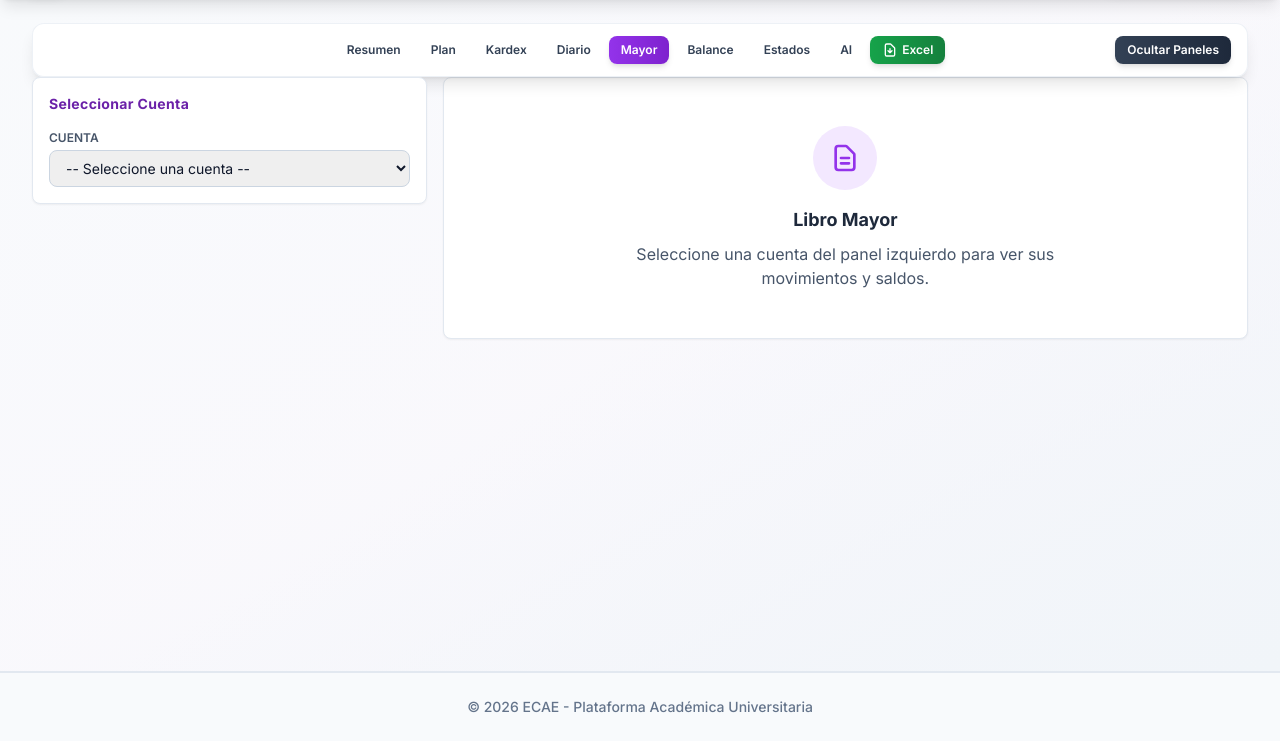
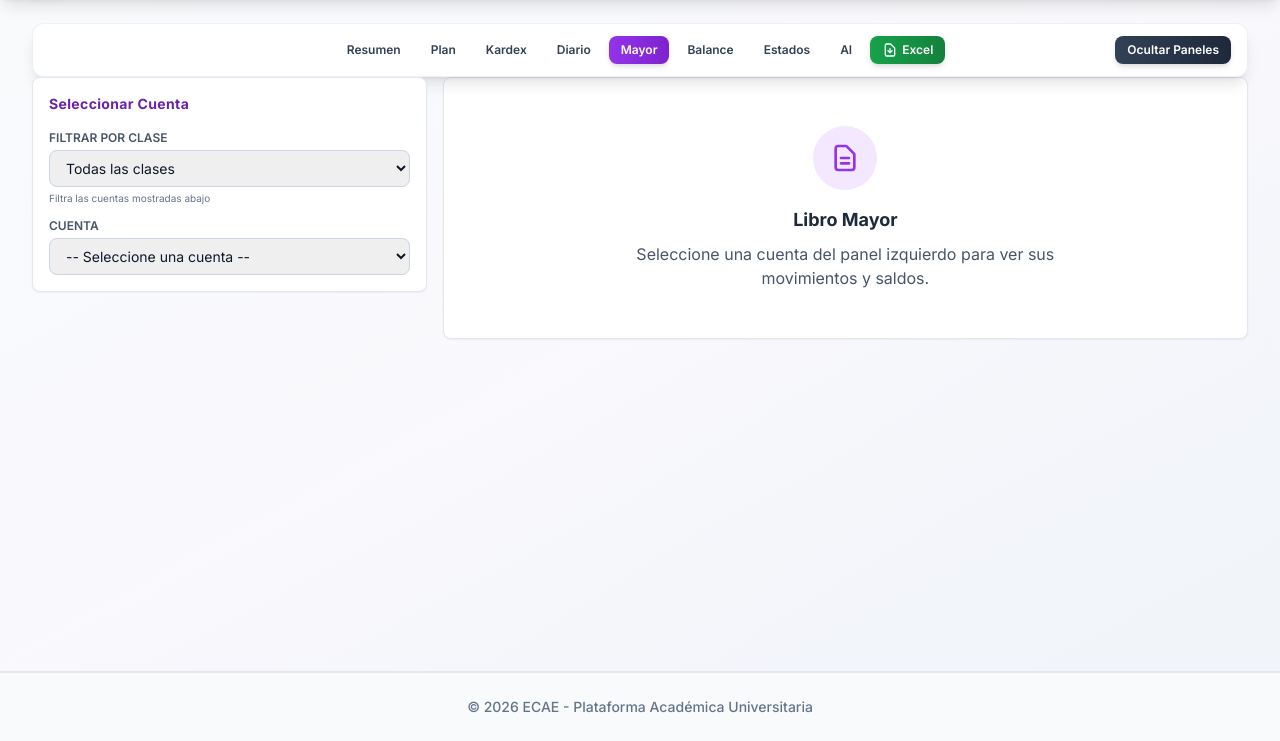
Before and after one commit to EliKat2005/proyecto-enci, a Django app: template templates/contabilidad/company_mayor.html in a window 1280 px wide. Shown: the part 66-807 px from the top of the page. Run offline with Django 5.2, Linux system fonts and the light colour scheme; the template is opened without the code that fills it, so the values that code supplies are empty; parts of the project's set-up code (start-up, migrations or seed data) failed here and were passed over; some libraries are stand-ins or nearby versions.

Commit message:
fix: mejorar filtro de clase en selector de cuenta del Mayor
- Corregido JavaScript para mantener selección actual al filtrar
- Las opciones ahora se filtran correctamente por clase
- Se preserva la cuenta seleccionada después de aplicar filtro
- Filtro funciona dinámicamente mostrando solo cuentas de la clase elegida

```diff
--- a/templates/contabilidad/company_mayor.html
+++ b/templates/contabilidad/company_mayor.html
@@ -17,12 +17,27 @@
           <h2 class="text-sm font-bold text-purple-800 dark:text-purple-400 mb-4 tracking-wide">Seleccionar Cuenta</h2>
 
           <form method="get" class="space-y-3">
+            <!-- Filtro por Clase de Cuenta -->
+            <div>
+              <label class="block text-xs font-semibold text-slate-600 dark:text-slate-300 mb-1 uppercase">Filtrar por Clase</label>
+              <select id="filtro-clase-mayor" class="w-full px-3 py-2 border border-slate-300 dark:border-slate-700 dark:bg-slate-800 dark:text-gray-100 rounded-lg text-sm">
+                <option value="">Todas las clases</option>
+                <option value="1">1 - Activos</option>
+                <option value="2">2 - Pasivos</option>
+                <option value="3">3 - Patrimonio</option>
+                <option value="4">4 - Ingresos</option>
+                <option value="5">5 - Gastos</option>
+                <option value="6">6 - Costos</option>
+              </select>
+              <p class="mt-1 text-[10px] text-slate-500 dark:text-slate-400">Filtra las cuentas mostradas abajo</p>
+            </div>
+
             <div>
               <label class="block text-xs font-semibold text-slate-600 dark:text-slate-300 mb-1 uppercase">Cuenta</label>
-              <select name="cuenta_id" class="w-full px-3 py-2 border border-slate-300 dark:border-slate-700 dark:bg-slate-800 dark:text-gray-100 rounded-lg text-sm" onchange="this.form.submit()">
+              <select name="cuenta_id" id="select-cuenta-mayor" class="w-full px-3 py-2 border border-slate-300 dark:border-slate-700 dark:bg-slate-800 dark:text-gray-100 rounded-lg text-sm" onchange="this.form.submit()">
                 <option value="">-- Seleccione una cuenta --</option>
                 {% for cuenta in cuentas_aux %}
-                <option value="{{ cuenta.id }}" {% if cuenta_seleccionada and cuenta.id == cuenta_seleccionada.id %}selected{% endif %}>
+                <option value="{{ cuenta.id }}" data-clase="{{ cuenta.codigo.0 }}" {% if cuenta_seleccionada and cuenta.id == cuenta_seleccionada.id %}selected{% endif %}>
                   {{ cuenta.codigo }} - {{ cuenta.descripcion }}
                 </option>
                 {% endfor %}
@@ -143,4 +158,44 @@
 
   </div>
 </div>
+
+<script>
+// Filtrar cuentas por clase en el selector del Mayor
+document.addEventListener('DOMContentLoaded', function() {
+  const filtroClase = document.getElementById('filtro-clase-mayor');
+  const selectCuenta = document.getElementById('select-cuenta-mayor');
+
+  if (filtroClase && selectCuenta) {
+    // Guardar todas las opciones originales (excepto la primera)
+    const todasLasOpciones = Array.from(selectCuenta.options).slice(1);
+
+    filtroClase.addEventListener('change', function() {
+      const claseSeleccionada = this.value;
+      const cuentaActualSeleccionada = selectCuenta.value; // Guardar selección actual
+
+      // Remover todas las opciones excepto la primera
+      while (selectCuenta.options.length > 1) {
+        selectCuenta.remove(1);
+      }
+
+      // Agregar las opciones filtradas
+      todasLasOpciones.forEach(function(option) {
+        const clase = option.getAttribute('data-clase');
+        if (!claseSeleccionada || clase === claseSeleccionada) {
+          // Crear nueva opción con los mismos atributos
+          const nuevaOpcion = new Option(option.text, option.value);
+          nuevaOpcion.setAttribute('data-clase', clase);
+
+          // Restaurar selección si corresponde
+          if (option.value === cuentaActualSeleccionada) {
+            nuevaOpcion.selected = true;
+          }
+
+          selectCuenta.add(nuevaOpcion);
+        }
+      });
+    });
+  }
+});
+</script>
 {% endblock %}
```
